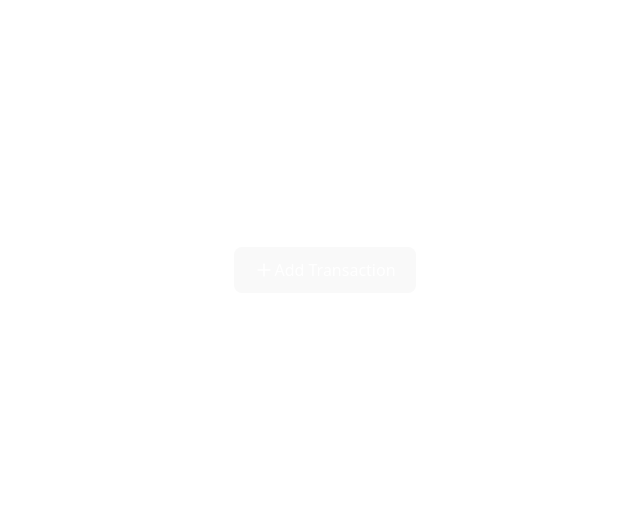
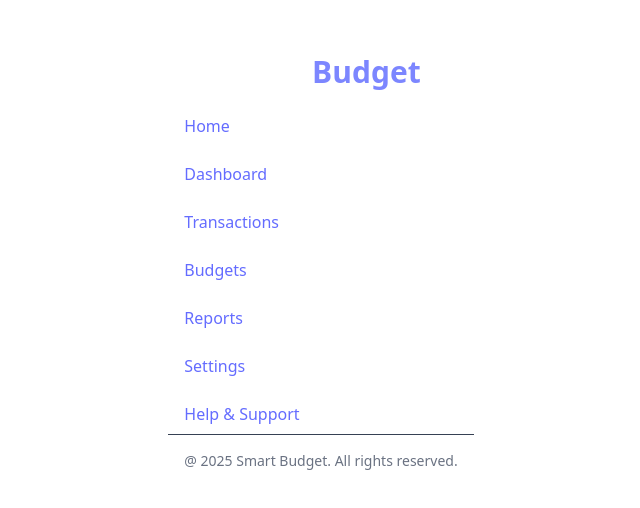
Before and after one commit to joster1697/smart-budget, a React (Vite) app in the folder client/: page / in a window 1280 px wide. Before the commit this address had no page. Shown: the part 130-638 px from the top of the page, without its empty margins (299-939 px from the left). Built offline with nearby package versions, Linux system fonts and the light colour scheme.

Commit message:
Removed "@tailwind base; @tailwind components;" from App.css

```diff
--- a/client/src/App.css
+++ b/client/src/App.css
@@ -1,6 +1,4 @@
 /* prueba tailwind */
-@tailwind base;
-@tailwind components;
 @tailwind utilities;
 
 #root {
--- a/client/src/App.tsx
+++ b/client/src/App.tsx
@@ -10,9 +10,9 @@
 function App() {
   return (
     <section className="app-layout">
-      {/* <Sidebar /> */}
+      <Sidebar />
       {/* <Searchbar/> */}
-      <AddTransactionBtn/>
+      {/* <AddTransactionBtn/> */}
       {/* <Footer/> */}
       <main>
         <Routes>
```
